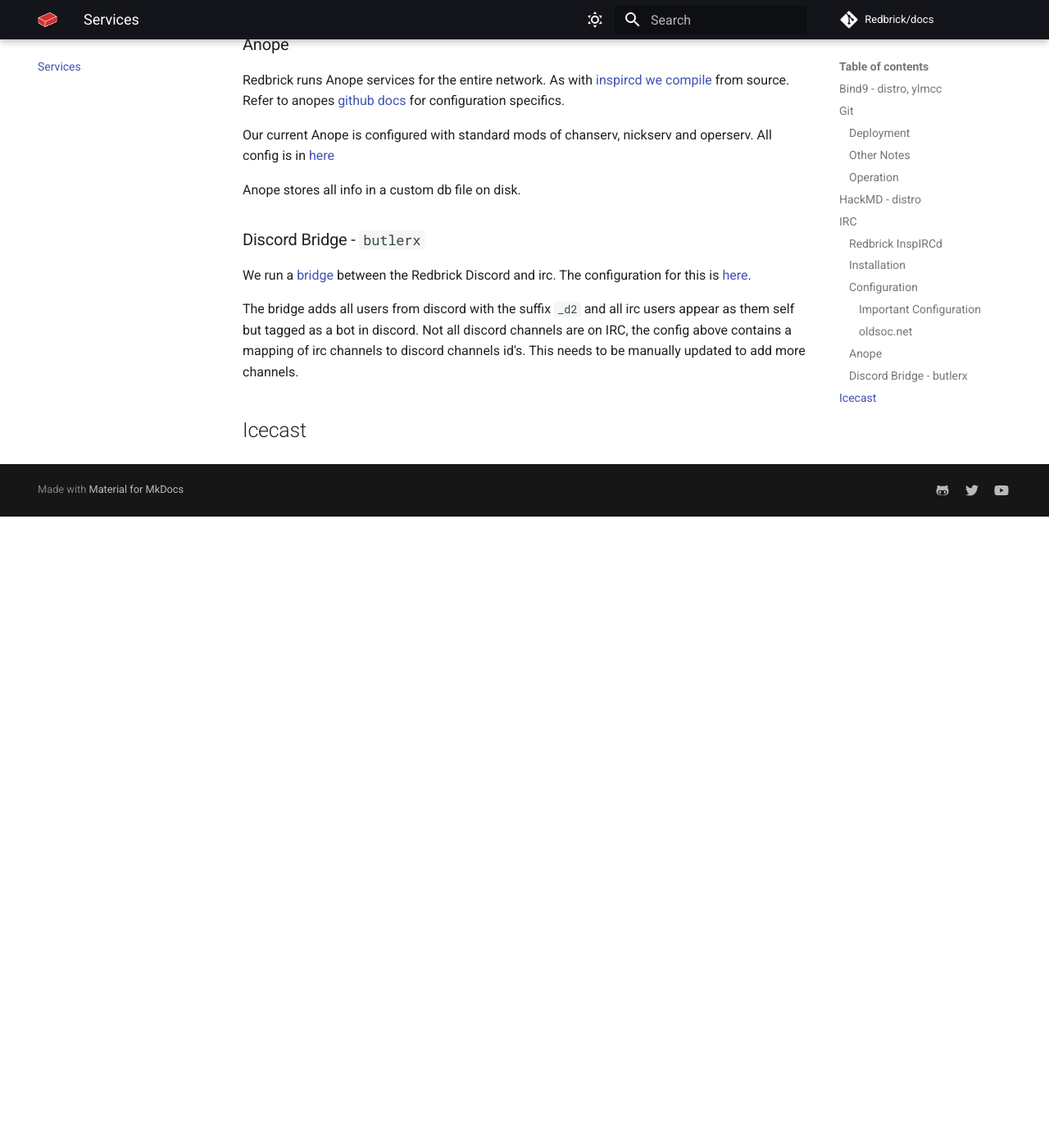
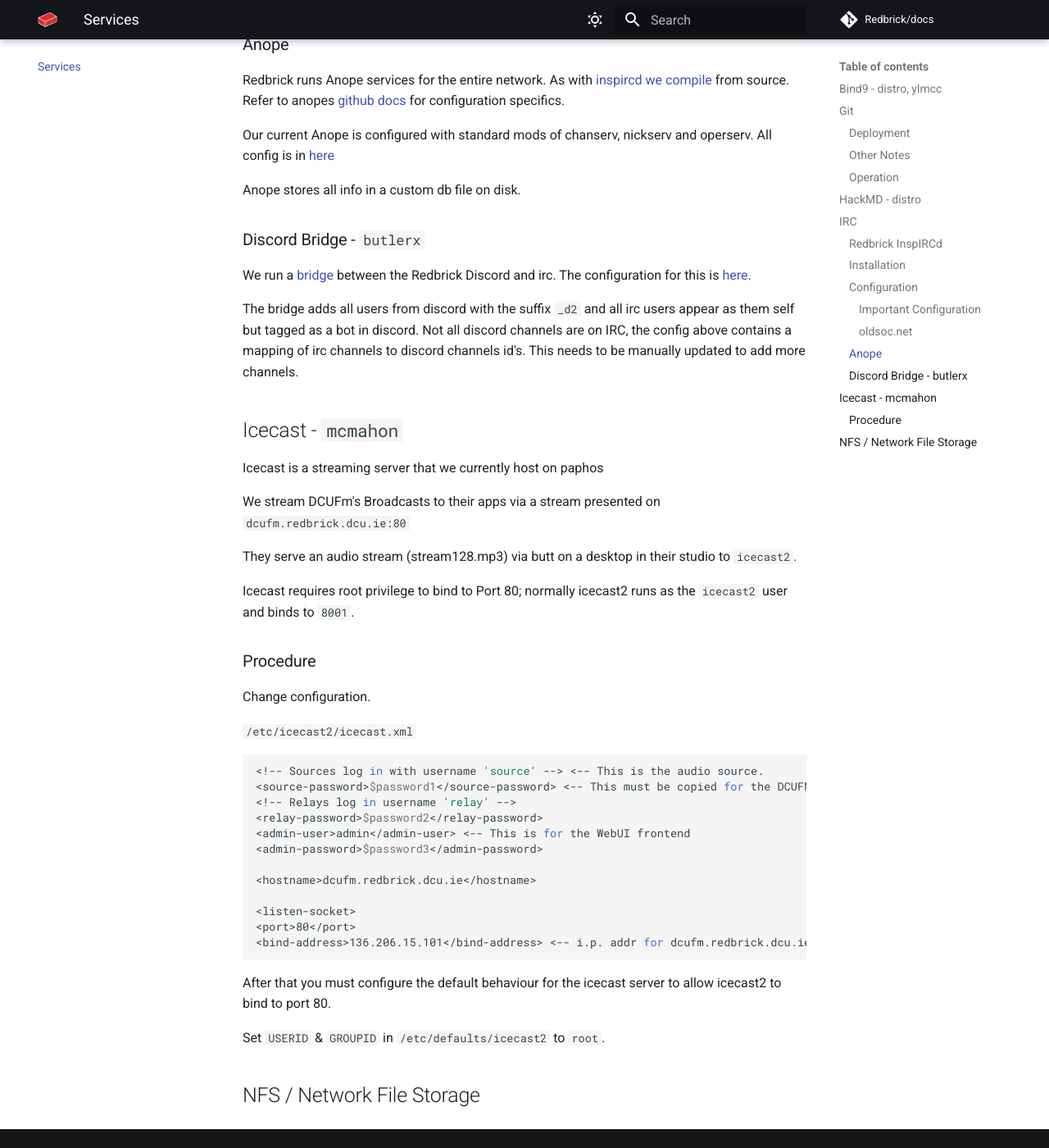
Before and after one commit to redbrick/docs, an MkDocs documentation site: the page built from docs/services.md, in a window 1280 px wide and 1400 px high, scrolled down 2764 px. Shown: the whole window at 82% size. Built offline with MkDocs 1.6.1 and Material for MkDocs 9.7.7, drawn with Linux system fonts in a browser that asks for light colours; comment, search, counter and statistics services are not loaded; before the commit the page ends 3394 px from its top, so only the background shows below that.

Commit message:
Services

````diff
--- a/docs/services.md
+++ b/docs/services.md
@@ -100,4 +100,39 @@
 
 The bridge adds all users from discord with the suffix `_d2` and all irc users appear as them self but tagged as a bot in discord. Not all discord channels are on IRC, the config above contains a mapping of irc channels to discord channels id's. This needs to be manually updated to add more channels.
 
-## Icecast
+## Icecast - `mcmahon`
+
+Icecast is a streaming server that we currently host on paphos
+
+We stream DCUFm's Broadcasts to their apps via a stream presented on `dcufm.redbrick.dcu.ie:80`
+
+They serve an audio stream (stream128.mp3) via butt on a desktop in their studio to `icecast2`.
+
+Icecast requires root privilege to bind to Port 80; normally icecast2 runs as the `icecast2` user and binds to `8001`.
+
+### Procedure
+
+Change configuration.
+
+`/etc/icecast2/icecast.xml`
+
+```bash
+<!-- Sources log in with username 'source' --> <-- This is the audio source.
+<source-password>$password1</source-password> <-- This must be copied for the DCUFM buttrc.
+<!-- Relays log in username 'relay' -->
+<relay-password>$password2</relay-password>
+<admin-user>admin</admin-user> <-- This is for the WebUI frontend
+<admin-password>$password3</admin-password>
+
+<hostname>dcufm.redbrick.dcu.ie</hostname>
+
+<listen-socket>
+<port>80</port>
+<bind-address>136.206.15.101</bind-address> <-- i.p. addr for dcufm.redbrick.dcu.ie A Record.
+```
+
+After that you must configure the default behaviour for the icecast server to allow icecast2 to bind to port 80.
+
+Set `USERID` & `GROUPID` in `/etc/defaults/icecast2` to `root`.
+
+## NFS / Network File Storage
````
